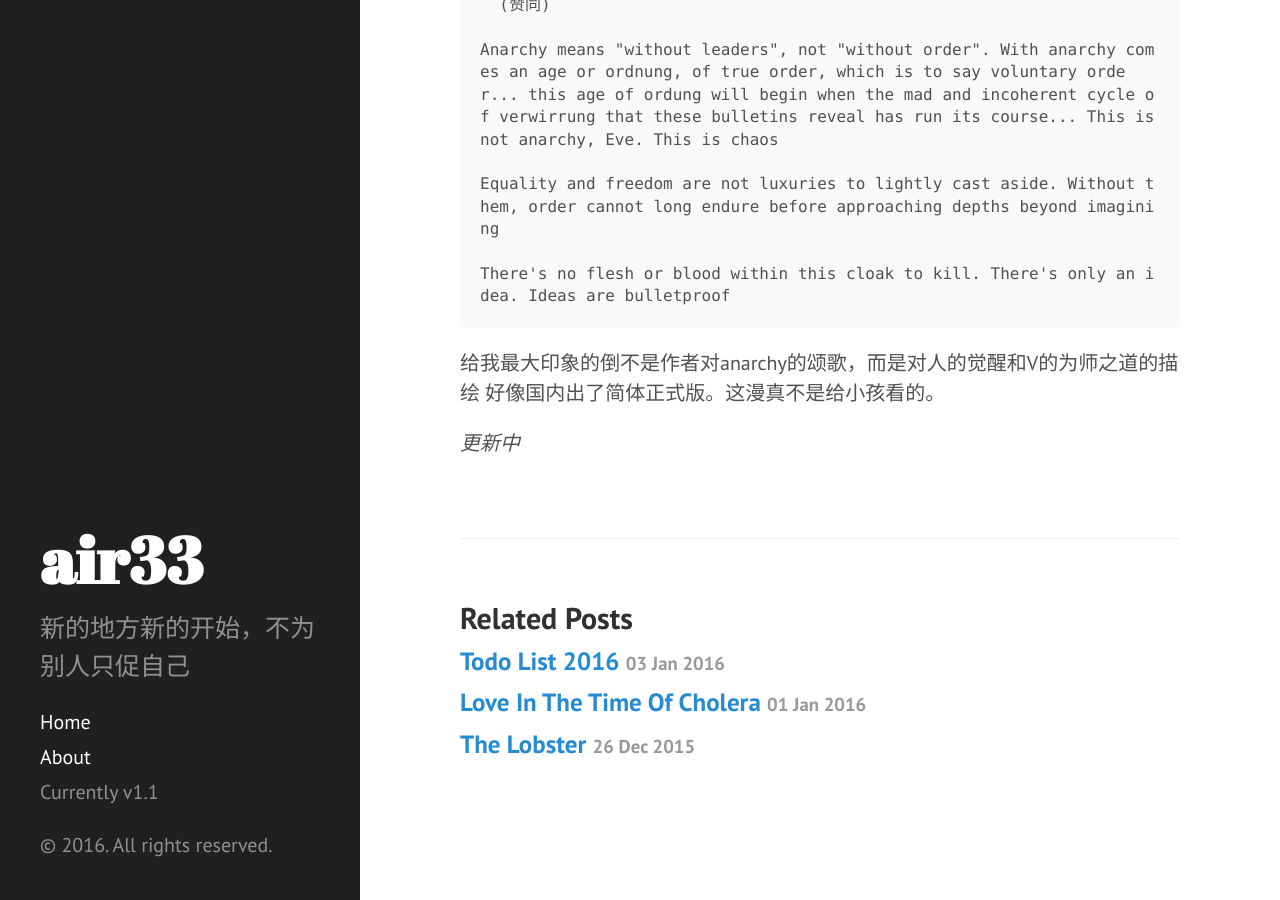
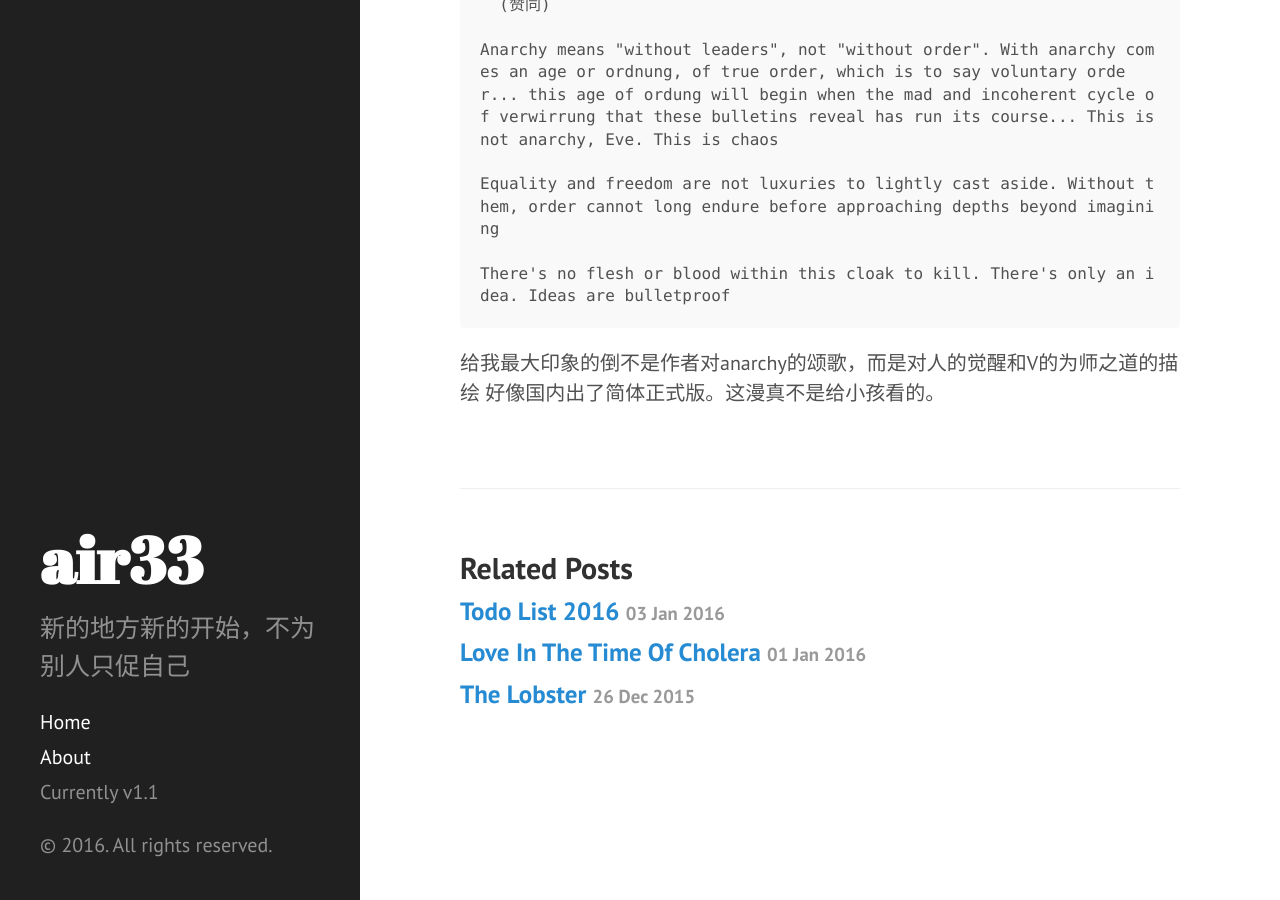
Before and after one commit to air33/air33.github.io, a Jekyll site: the page built from _posts/2016-01-03-comic-books-list.md, in a window 1280 px wide and 900 px high, scrolled down 2173 px. Built offline with Jekyll 4.4.1, drawn with Linux system fonts in a browser that asks for light colours; Markdown is read by kramdown in place of the engine named in the settings.

Commit message:
modified about

```diff
--- a/_posts/2016-01-03-comic-books-list.md
+++ b/_posts/2016-01-03-comic-books-list.md
@@ -69,6 +69,3 @@ layout: post
 
 给我最大印象的倒不是作者对anarchy的颂歌，而是对人的觉醒和V的为师之道的描绘
 好像国内出了简体正式版。这漫真不是给小孩看的。
-
-
-*更新中*
```
